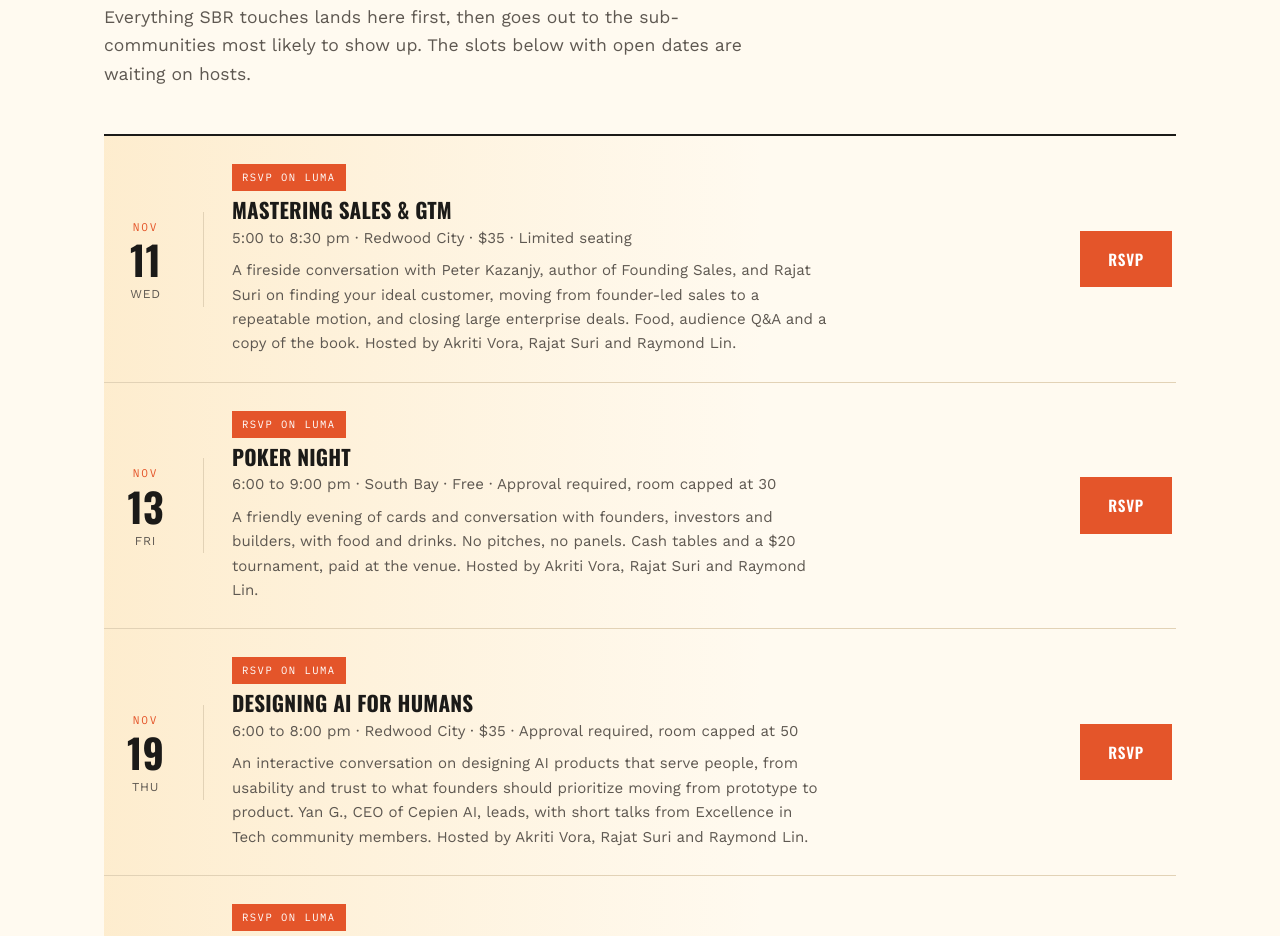
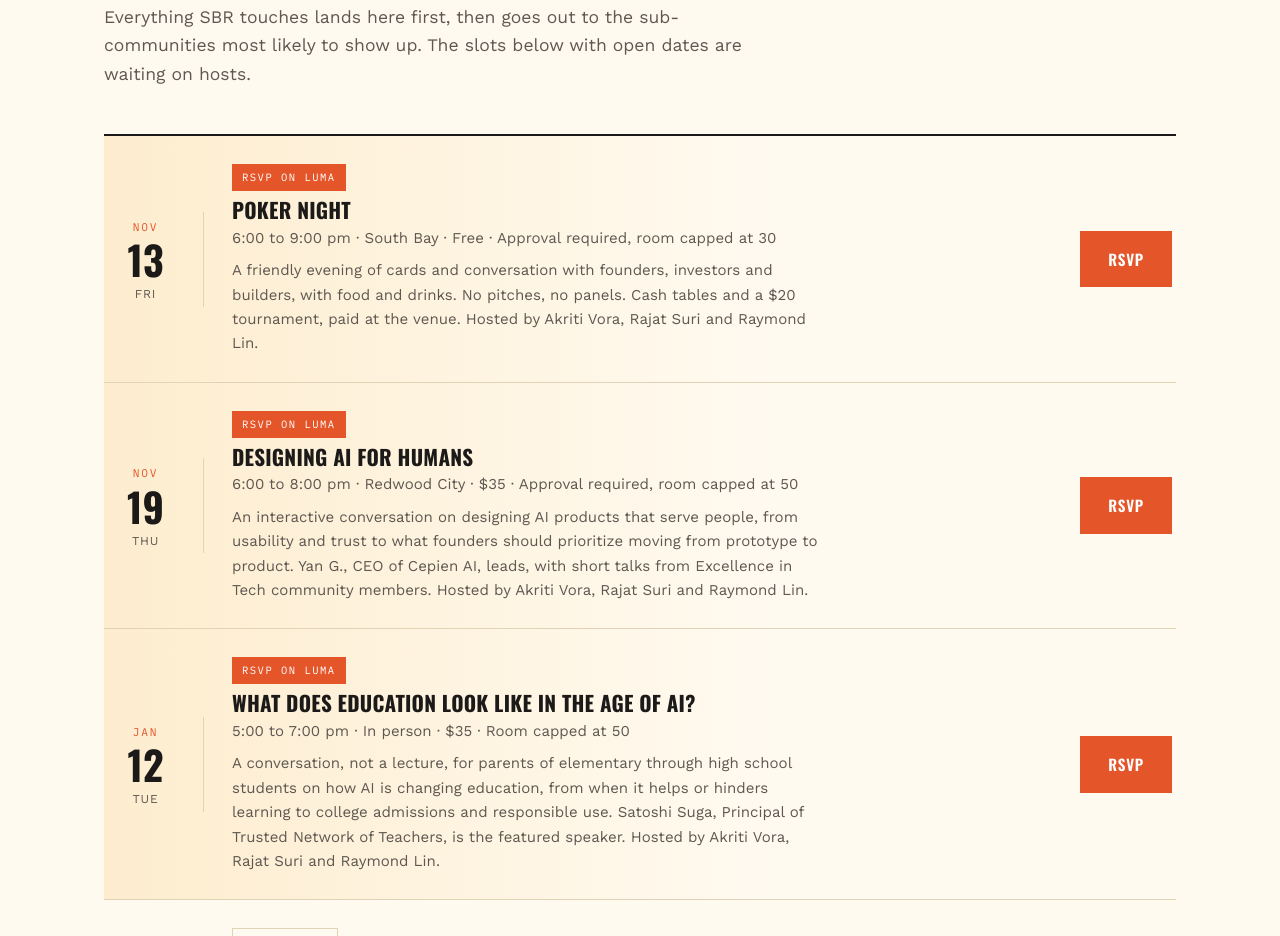
Before and after one commit to randor1234/southbayrenaissance, a plain HTML site: page index.html in a window 1280 px wide. Shown: the part 2394-3330 px from the top of the page. Drawn offline with nearby package versions, Linux system fonts and the light colour scheme; a script that the page names is missing.

Commit message:
Remove canceled Mastering Sales & GTM (Nov 11)
Co-Authored-By: Claude Opus 5.5 <noreply@anthropic.com>
Claude-Session: https://claude.ai/code/session_01T3rKLUXp9Y6cB9SwFBeNJQ

```diff
--- a/index.html
+++ b/index.html
@@ -544,21 +544,6 @@ a:focus-visible, .way:focus-visible{outline:3px solid var(--orange); outline-off
       <p class="lede">Everything SBR touches lands here first, then goes out to the sub-communities most likely to show up. The slots below with open dates are waiting on hosts.</p>
     </div>
     <div class="cal">
-
-      <div class="ev open">
-        <div class="dchip">
-          <span class="mo">Nov</span>
-          <span class="dy">11</span>
-          <span class="wd">Wed</span>
-        </div>
-        <div>
-          <span class="badge live">RSVP on Luma</span>
-          <h3>Mastering Sales &amp; GTM</h3>
-          <p class="meta">5:00 to 8:30 pm &middot; Redwood City &middot; $35 &middot; Limited seating</p>
-          <p class="desc">A fireside conversation with Peter Kazanjy, author of Founding Sales, and Rajat Suri on finding your ideal customer, moving from founder-led sales to a repeatable motion, and closing large enterprise deals. Food, audience Q&amp;A and a copy of the book. Hosted by Akriti Vora, Rajat Suri and Raymond Lin.</p>
-        </div>
-        <a class="btn btn-primary" href="https://luma.com/2jw5zde0" target="_blank" rel="noopener">RSVP</a>
-      </div>
 
       <div class="ev open">
         <div class="dchip">
```
